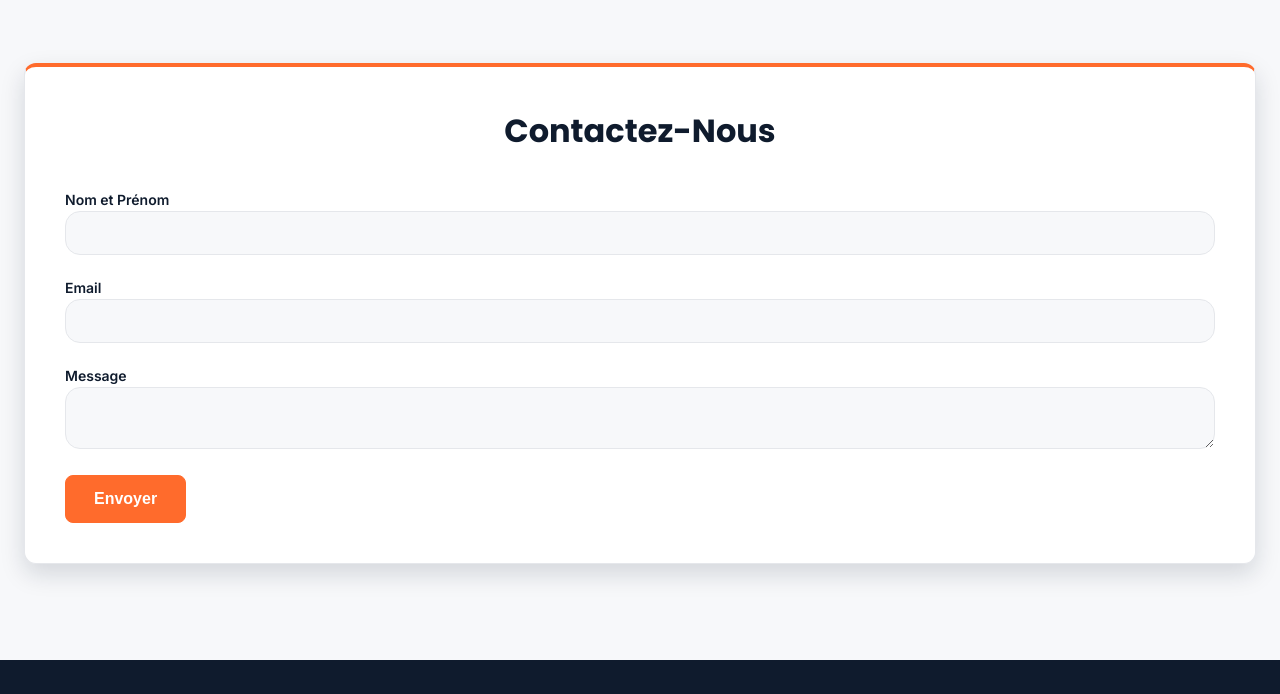
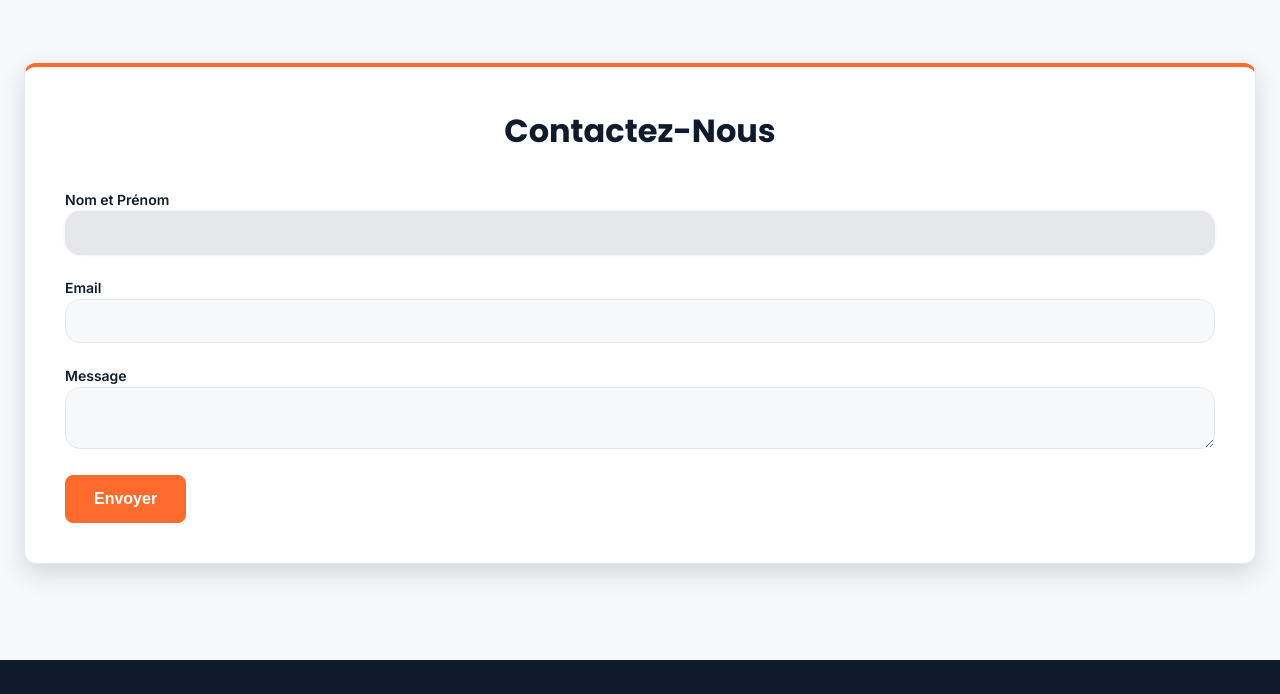
Before and after one commit to Douaeaghmir/improvesiteweb, a plain HTML site: page contact.html in a window 1280 px wide. In both pictures the pointer is over the input 640 px from the left and 339 px from the top of the page. Shown: the part 106-800 px from the top of the page. Drawn offline with Linux system fonts and the light colour scheme.

Commit message:
improve input and textera added shadow when hover

```diff
--- a/stylecontact.css
+++ b/stylecontact.css
@@ -41,3 +41,8 @@ form input , .form textarea {
   border-color: #FF6B2C;
   box-shadow: 0px 0px 3px rgba(255, 107, 44, 0.2);;
 }
+.form input:hover , .form textarea:hover{
+  outline: none;
+  background-color: #E5E7EB;
+   box-shadow: 0px 0px 3px rgba(138, 131, 129, 0.2);;
+}
```
Also changed, not shown: index.html (+1 -0 lines).
